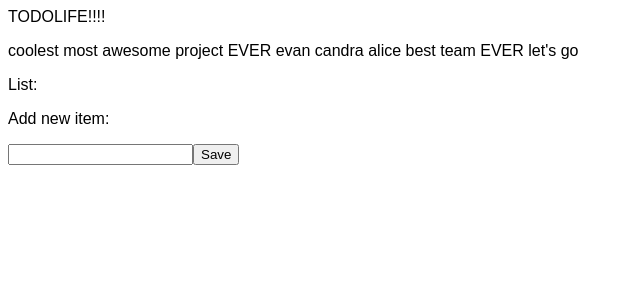
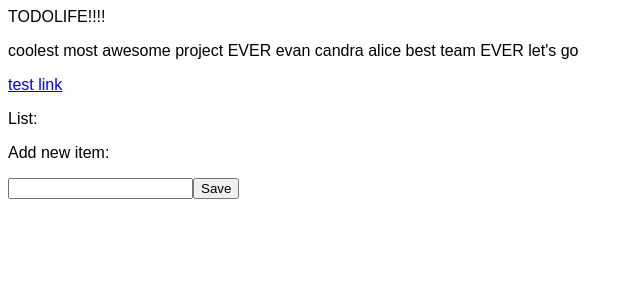
Before and after one commit to ckouu/todolife, a Next.js app: page / in a window 1280 px wide. Shown: the top 300 px of the page, without its empty margins (0-640 px from the left). Built offline with nearby package versions, Linux system fonts and the light colour scheme.

Commit message:
test page routing

```diff
--- a/app/page.tsx
+++ b/app/page.tsx
@@ -1,6 +1,7 @@
 'use client';
 import { useState } from 'react';
 import './globals.css';
+import Link from 'next/link';
 
 export default function Page() {
   const [list, setList] = useState<string[]>([]);
@@ -15,6 +16,7 @@ export default function Page() {
     <div>
       <header>TODOLIFE!!!!</header>
       <p>coolest most awesome project EVER evan candra alice best team EVER let's go</p>
+      <Link href="/test">test link</Link>
       <p>List:</p>
 
       <ul>
```
Also changed, not shown: app/test/page.tsx (added, +10 -0 lines).
